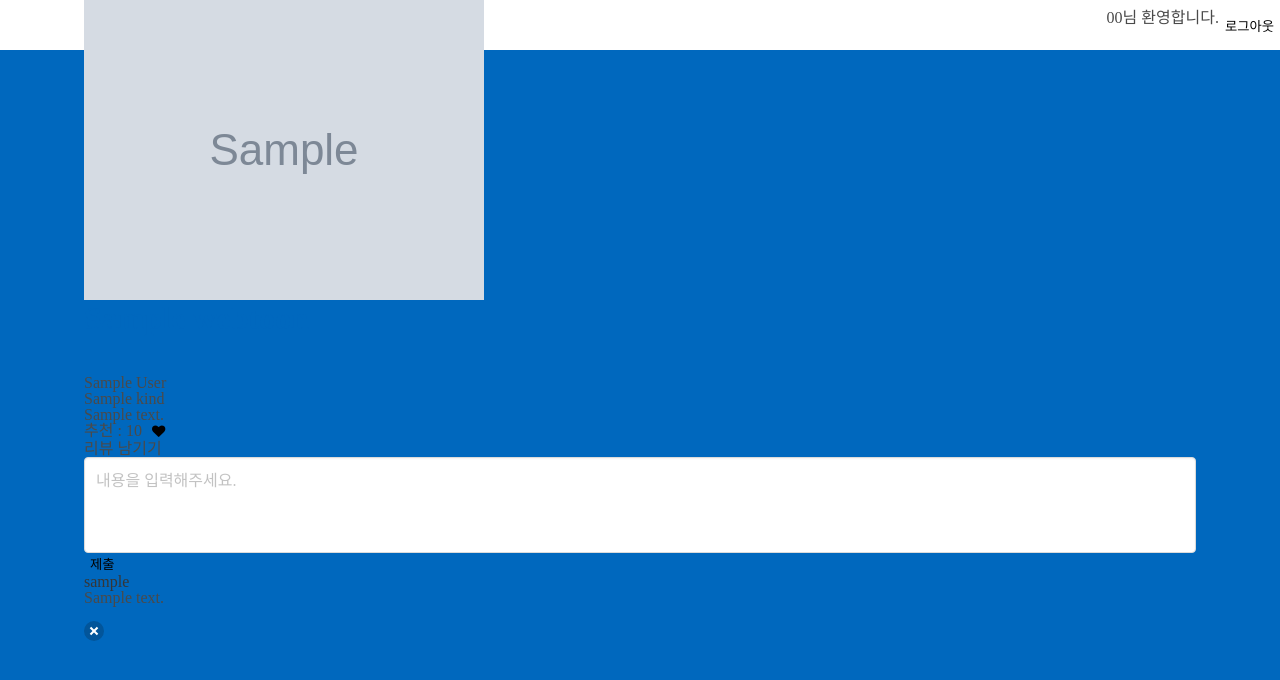
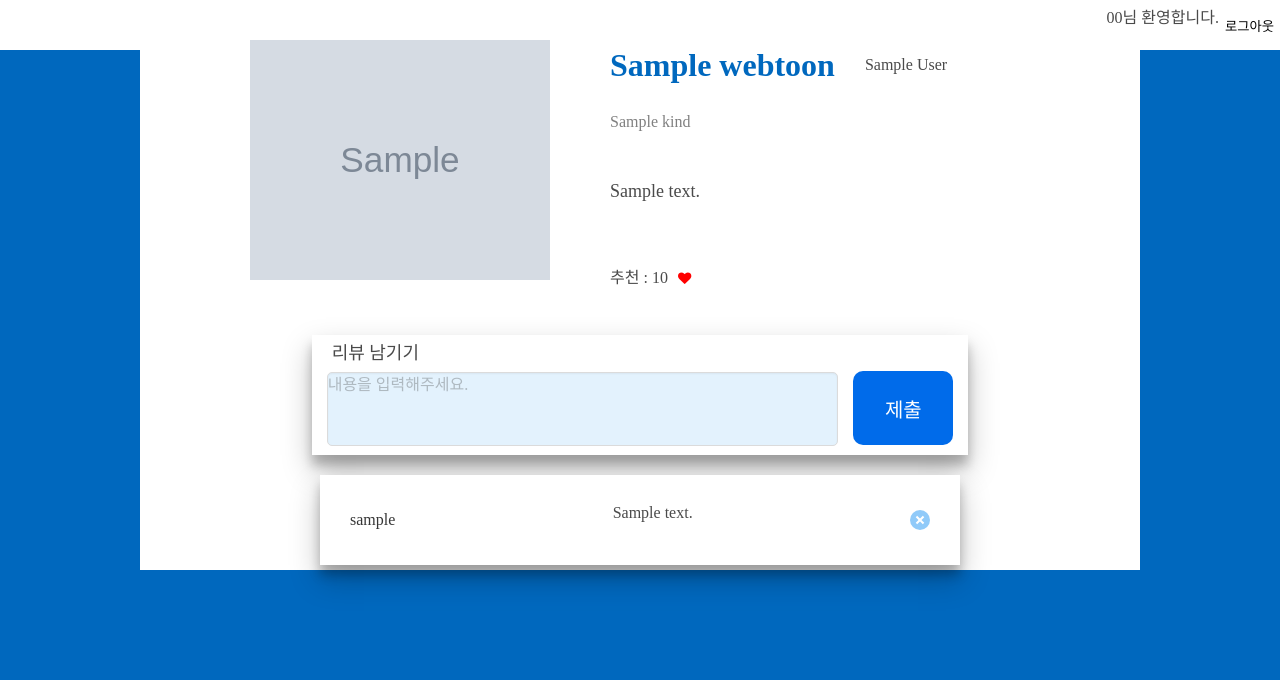
Before and after one commit to Jihyun85/team18_otv, a Flask app: template templates/detail.html in a window 1280 px wide. Shown: the top 680 px of the page. Run offline with Flask 2, Linux system fonts and the light colour scheme; the template is opened without the code that fills it: most values are stand-ins (such as "Sample title", 1, 10 or a date in 2020); grey boxes marked "Sample" are stand-in pictures; some libraries are stand-ins or nearby versions.

Commit message:
OTV_상세페이지작업

```diff
--- a/static/css/detail.css
+++ b/static/css/detail.css
@@ -1 +1,218 @@
-/*detail*/
+/*detail*//*detail*/
+* {
+    font-family: 'Noto Serif KR', serif;
+}
+.container {
+    width: 100%;
+    max-width: 1000px;
+    padding: 0 20px;
+}
+
+.main-header {
+    position: fixed;
+    top: 0;
+    left: 0;
+    display: flex;
+    justify-content: flex-end;
+    align-items: center;
+    width: 100%;
+    height: 50px;
+    background-color: white;
+}
+
+.main-header .my-info {
+    display: flex;
+    align-items: center;
+}
+.wrap {
+    background: #fff;
+    width: 1000px;
+    margin: auto;
+    padding-left: 100px;
+    padding-right: 100px;
+}
+.detail-box {
+    display: flex;
+}
+.detail-image {
+    width: 40%;
+    height: 320px;
+    display: flex;
+    justify-content: center;
+    align-items: center;
+}
+.detail {
+    width: 60%;
+    height: 320px;
+}
+
+
+@media (max-width: 1020px) {
+    .wrap {width: 100%;}
+}
+@media (max-width: 768px) {
+    .wrap {width: 100%;}
+}
+@media (max-width: 480px) {
+    .wrap {width: 100%;}
+    .detail-box {display: none;}
+    .detail-image {width: 100%;}
+    .detail {width: 100%;}
+}
+
+/*-----------------------------------*/
+.review-form {
+    width: 100%;
+    height: 150px;
+    display: flex;
+    align-items: center;
+}
+.reviews {
+    width: 100%;
+    /*display: flex;*/
+    /*align-items: center;*/
+    /*flex-direction: column;*/
+    /*align-content: space-around;*/
+}
+
+/*---------------------------*/
+.image {
+    width: 300px;
+    height: 240px;
+}
+.title-box {
+    display: flex;
+    flex-direction: row;
+    gap: 30px;
+/*    line-height: 40px;*/
+/*    height: 40px;*/
+    padding: 50px;
+    padding-bottom: 10px;
+}
+.title {
+    var(--font-size-lg);
+    line-height: 30px;
+}
+.author {
+    var(--font-sizw-md);
+    line-height: 30px;
+}
+.genre {
+    var(--font-size-sm);
+    /*    line-height: 20px;*/
+/*    height: 20px;*/
+    padding-left: 50px;
+    color: gray;
+}
+.summary {
+    var(--font-size-md);
+    padding: 50px;
+    height: 140px;
+    font-size: 18px;
+    line-height: 22px;
+/*    width: 80%;*/
+}
+.likes-container {
+    padding-left: 50px;
+}
+.heart {
+    color: red;
+}
+
+/*----------------------*/
+.form {
+    width: 82%;
+    height: 80%;
+    display: flex;
+    gap: 15px;
+    justify-content: center;
+    align-items: center;
+}
+.review-container {
+    width: 100%;
+    height: 100px;
+    display: flex;
+    align-items: center;
+}
+.review-card {
+    width: 80%;
+    height: 90%;
+    display: flex;
+    align-items: center;
+    justify-content: space-between;
+}
+.review-card:hover {
+    height: 95%;
+}
+.form,
+.review-card {
+    background: #fff;
+    box-shadow: rgba(0, 0, 0, 0.25) 0px 14px 28px, rgba(0, 0, 0, 0.22) 0px 10px 10px;
+    margin: auto;
+}
+
+/*----------------------------------------*/
+.form-contents {
+    display: flex;
+    flex-direction: column;
+    gap: 10px;
+    justify-content: space-around;
+    width: 78%;
+}
+.form-lbl {
+    padding-left: 5px;
+    font-size: 18px;
+}
+.textarea {
+    width: 100%;
+    height: 70px;
+    padding: 0px;
+    background-color: #e3f2fd;
+    border-radius: 5px;
+    var(--fond-size-md);
+}
+/*.form-btn {*/
+/*    width: 100px;*/
+/*    height: 70px;*/
+/*    !*box-shadow: rgba(0, 0, 0, 0.25) 0px 14px 28px, rgba(0, 0, 0, 0.22) 0px 10px 10px;*!*/
+/*    background-color: #0068be;*/
+/*    !*border-radius: 10px;*!*/
+/*    color: #fff;*/
+/*    margin: 38px 0px 12px;*/
+/*    !*var(--font-size-lg);*!*/
+/*}*/
+.form-btn {
+    width: 100px;
+    height: 74px;
+    /*box-shadow: rgba(0, 0, 0, 0.25) 0px 14px 28px, rgba(0, 0, 0, 0.22) 0px 10px 10px;*/
+    /*background-color: #0068be;*/
+    background-color: #006bea;
+    border-radius: 10px;
+    color: #fff;
+    margin: 36px 0px 10px;
+    /*var(--font-size-lg);*/
+    font-size: 20px;
+}
+.form-btn:hover {
+
+    background-color: #6498ff;
+
+    /*var(--font-size-lg);*/
+
+}
+
+/*----------------------------------------*/
+
+.review-name {
+    padding: 30px;
+}
+.review-text {
+
+}
+.review-btn {
+    padding: 30px;
+}
+.delete {
+    background-color: #90caf9;
+    margin: 0px 30px 0px 30px;
+}
```
